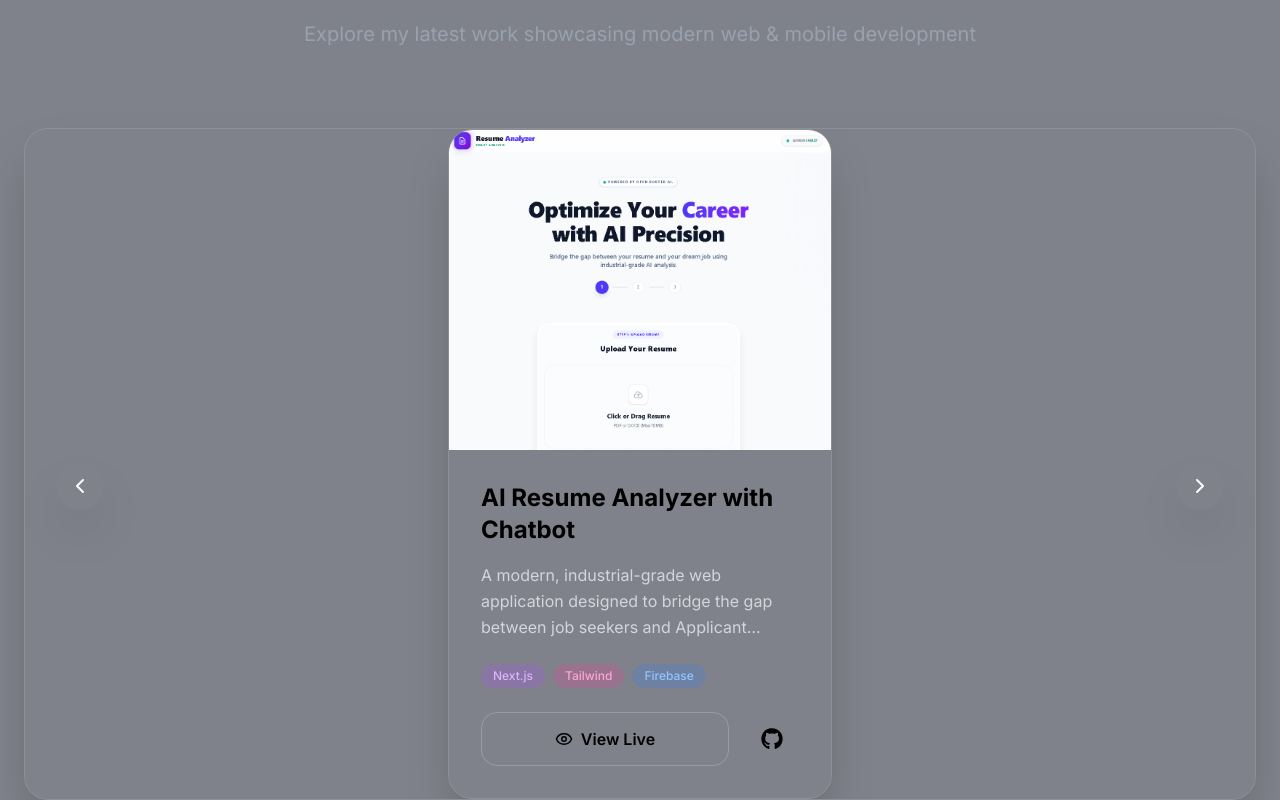
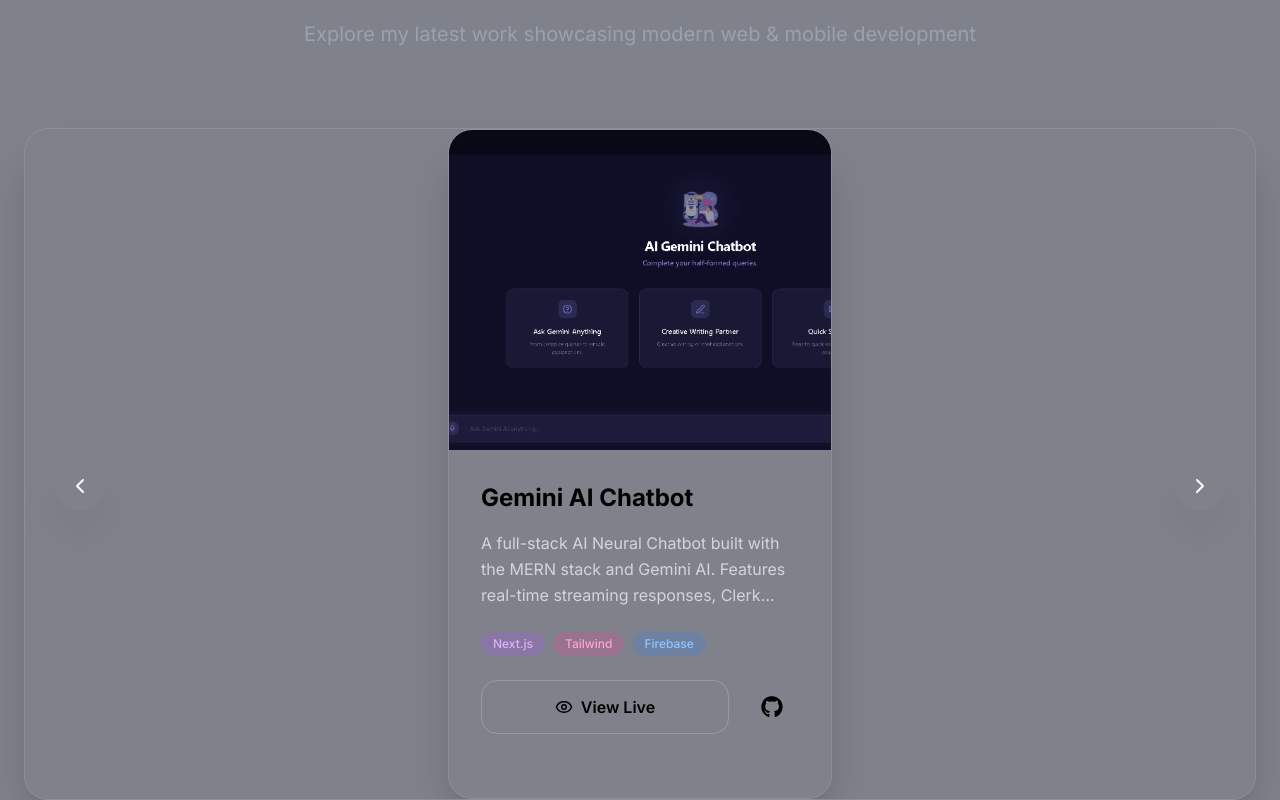
Before and after one commit to Muhammad-Ammad3/Ammad-Portfolio, a Next.js app: page / in a window 1280 px wide. Shown: the part 2080-2880 px from the top of the page. Built offline with nearby package versions, Linux system fonts and the light colour scheme.

Commit message:
project added

```diff
--- a/app/data/portfolioData.ts
+++ b/app/data/portfolioData.ts
@@ -16,6 +16,14 @@
     languages: ['JavaScript', 'TypeScript', 'Python']
   },
   projects: [
+        {
+      name: 'Spotify Music',
+      description: 'A fully responsive, pixel-perfect Spotify Clone built using React.js and Tailwind CSS. This project showcases modern frontend workflows, state management via Context API, and seamless HTML5 audio integration.',
+      liveLink: 'https://spotify-hhm39fqzk-muhammad-ammad3s-projects.vercel.app/',
+      githubLink: 'https://github.com/Muhammad-Ammad3/Spotify-Clone',
+      image: '/Images/spotify.png'
+    }
+    ,
         {
       name: 'Gemini AI Chatbot',
       description: 'A full-stack AI Neural Chatbot built with the MERN stack and Gemini AI. Features real-time streaming responses, Clerk authentication, and secure MongoDB chat history persistence with multi-turn conversation memory.',
```
Also changed, not shown: public/Images/spotify.png (added).
